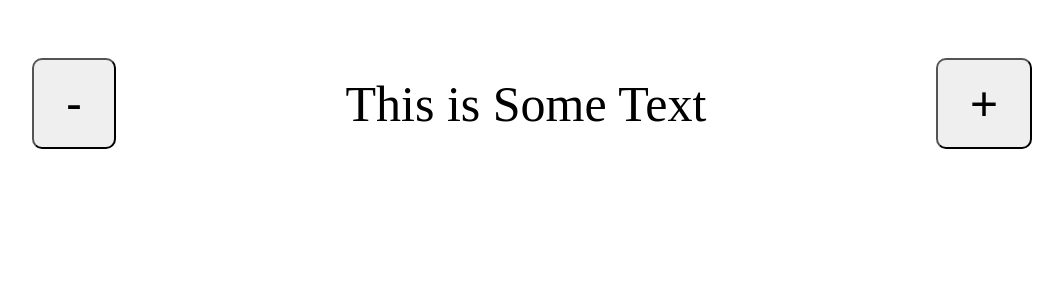
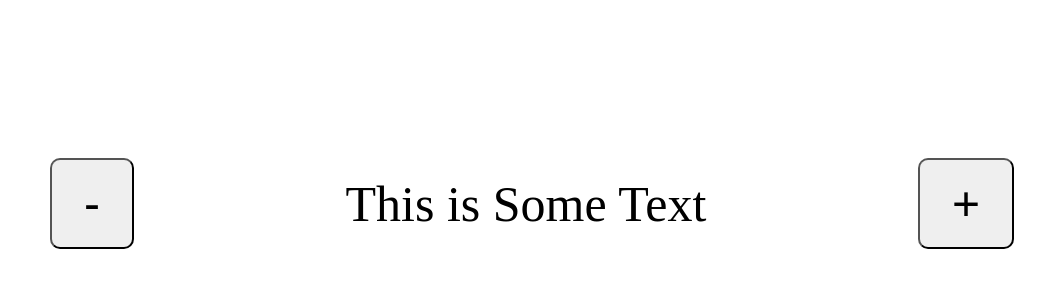
Before and after one commit to dankarger/BootCamp-Js, a plain HTML site: page js/21-2-font_size.html in a window 1280 px wide. Shown: the whole page, without its empty margins (108-1171 px from the left). Drawn offline with Linux system fonts and the light colour scheme.

```diff
--- a/js/21-2-font_size.html
+++ b/js/21-2-font_size.html
@@ -11,10 +11,11 @@
             display:flex;
             justify-content: center;
             align-items: center;
-            padding:50px;
+            padding:150px;
         }
         .text {
             font-size:50px;
+
 
         }
         button {
@@ -23,6 +24,7 @@
             border-radius:10px;
         }
         .container {
+
             width:1000px;
             height: 100%;
             display: flex;
```
Also changed, not shown: js/21-3-text_Area.html (+5 -11 lines).
